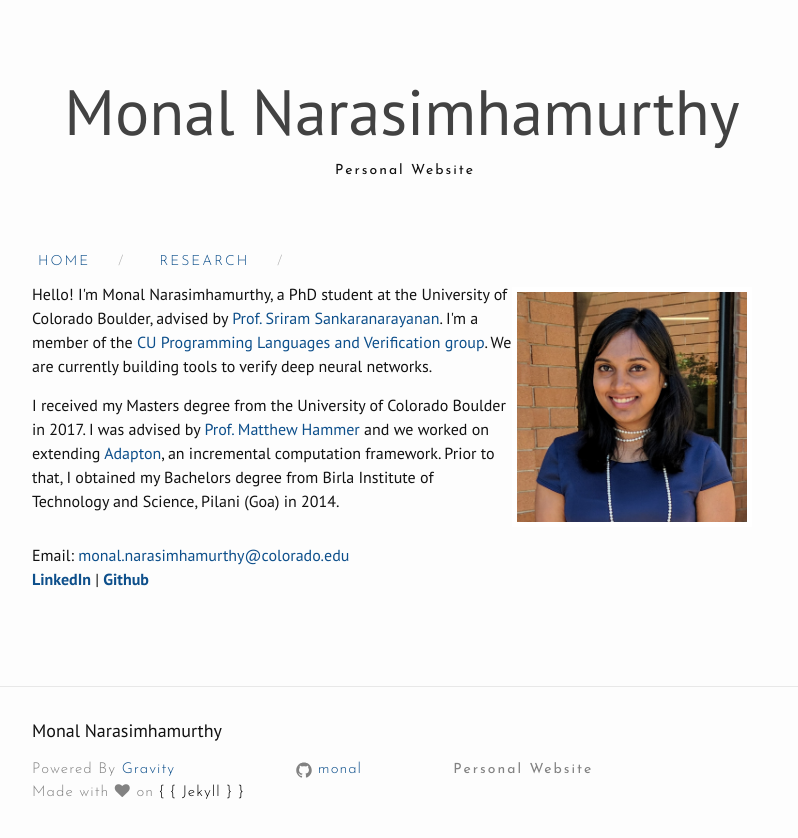
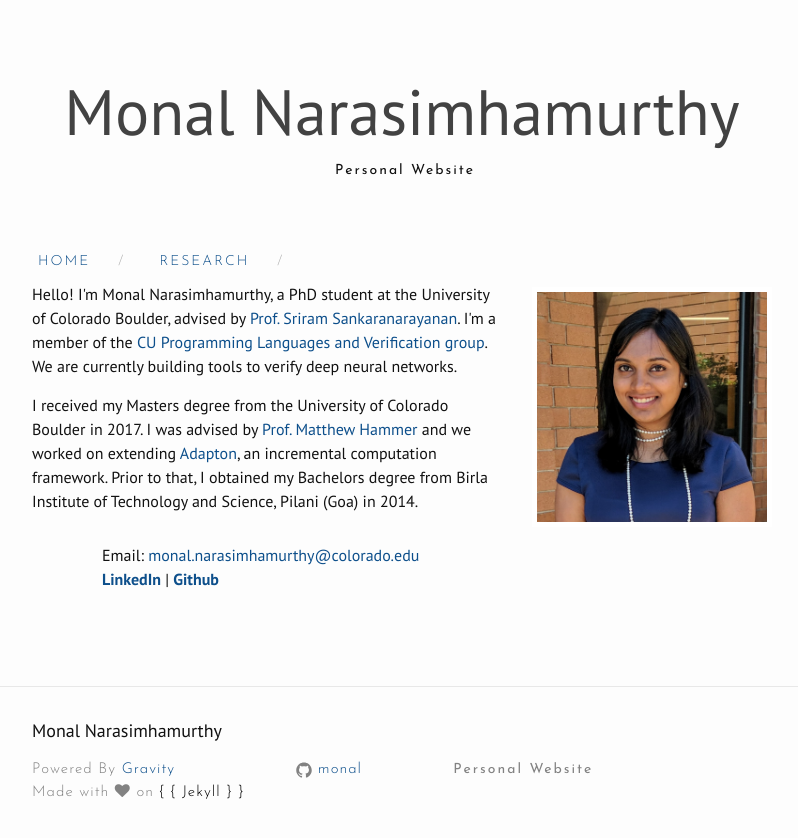
Before and after one commit to monal/monal.github.io, a Jekyll site: the page built from index.html, in a window 1280 px wide. Shown: the top 838 px of the page, without its empty margins (238-1036 px from the left). Built offline with Jekyll 4.4.1, drawn with Linux system fonts in a browser that asks for light colours; nearby versions of some CDN libraries.

Commit message:
Trying out new layout

```diff
--- a/index.html
+++ b/index.html
@@ -3,23 +3,23 @@ layout: default
 ---
 
 <div class="home">
-<p style="float: right; margin-top: 5px; margin-right: 20px;">
+<p style="float: right; margin-top: 5px; margin-left: 30px;">
   <img src="monal-1.jpg" alt="" height="230" width="230" style='border:5px solid #FFF'>
 </p>
 
-<p style="margin-top: 10px; margin-right: 30px">
+<p style="margin-top: 10px; line-height: 1.5em;">
 Hello! I'm Monal Narasimhamurthy, a PhD student at the University of Colorado Boulder,
 advised by <a href="http://www.cs.colorado.edu/~srirams/index.html">Prof. Sriram Sankaranarayanan</a>.
 I'm a member of the <a href="http://plv.colorado.edu">CU Programming Languages and Verification group</a>.
 We are currently building tools to verify deep neural networks.
 </p>
 
-<p>
+<p style="line-height: 1.5em;">
 I received my Masters degree from the University of Colorado Boulder in 2017. I was advised by <a href="http://matthewhammer.org/ghost.html"> Prof. Matthew Hammer</a> and we worked on extending <a href="http://adapton.org/">Adapton</a>, an incremental computation framework. Prior to that, I obtained my Bachelors degree from Birla Institute of Technology and Science, Pilani (Goa) in 2014.
 </p>
 
 
-<p style="margin-top: 30px;">Email: <a href="mailto:monal.narasimhamurthy@colorado.edu">monal.narasimhamurthy@colorado.edu</a><br>
+<p style="margin-top: 30px; margin-left: 70px">Email: <a href="mailto:monal.narasimhamurthy@colorado.edu">monal.narasimhamurthy@colorado.edu</a><br>
 <a href="https://www.linkedin.com/in/monal-narasimhamurthy"><b>LinkedIn</b></a> | <a href="https://github.com/monal"><b>Github</b></a>
 </div>
 
```
